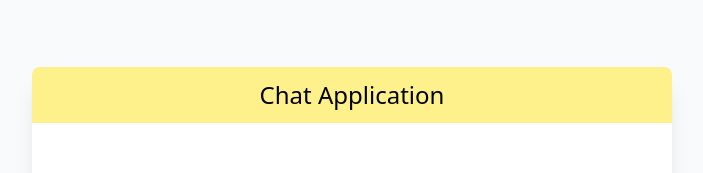
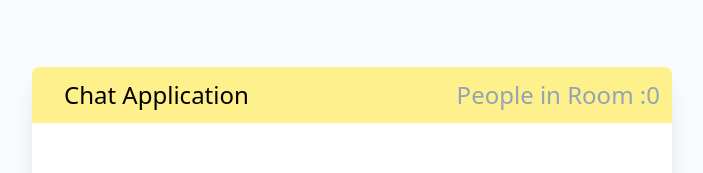
Before and after one commit to Sanket-777/ChatApp, a React (Vite) app in the folder frontend/: page / in a window 1280 px wide. Shown: the top 173 px of the page, without its empty margins (288-991 px from the left). Built offline with nearby package versions, Linux system fonts and the light colour scheme; no server answers.

Commit message:
added user cnt feature

```diff
--- a/frontend/src/Components/Header.jsx
+++ b/frontend/src/Components/Header.jsx
@@ -1,9 +1,11 @@
 
-export default function Header() {
+export default function Header({ people }) {
     return (
         <>
-            <div className="flex items-center justify-center p-3 font-medium rounded-t-lg bg-yellow-200">
-                <label className="text-2xl">Chat Application</label>
+            <div className="flex justify-between	 p-3 font-medium rounded-t-lg bg-yellow-200">
+                <label className=" ml-5 text-2xl">Chat Application</label>
+                <label className=" ml-5 text-2xl text-slate-400">People in Room :{people}</label>
+
             </div>
 
         </>
--- a/frontend/src/Pages/ChatScreen.jsx
+++ b/frontend/src/Pages/ChatScreen.jsx
@@ -14,6 +14,7 @@ import 'react-toastify/dist/ReactToastify.css';
 export default function ChatScreen() {
     const [messages, setMessages] = useState([]);
     const [inputValue, setInputValue] = useState('');
+    const [people, setPeople] = useState(0);
 
     useEffect(() => {
         // Listen for incoming messages from server
@@ -24,16 +25,29 @@ export default function ChatScreen() {
 
         socket.on('newuser', (data) => {
             console.log(data + "msg data")
+            // people++;
             toast.info(data);
 
         });
 
         socket.on('userleft', (data) => {
             console.log(data + "msg data")
+            // people--;
             toast.info(data);
 
         });
 
+        socket.on('people', (data) => {
+            console.log(data + "msg data")
+            setPeople(data)
+        });
+
+        socket.on('people', (data) => {
+            console.log(data + "msg data")
+            setPeople(data);
+        });
+
+        return () => socket.disconnect();
 
     }, []);
 
@@ -45,7 +59,7 @@ export default function ChatScreen() {
         <>
 
             <div className="bg-white  rounded-lg h-5/6  w-3/6 flex flex-col justify-between shadow-xl border-solid border-1" >
-                <Header />
+                <Header people={people} />
                 <ChatBox messages={messages} />
                 <ChatField inputValue={inputValue}
                     setInputValue={setInputValue}
```
Also changed, not shown: 1 other file (tests, documents, lock files or other folders).
